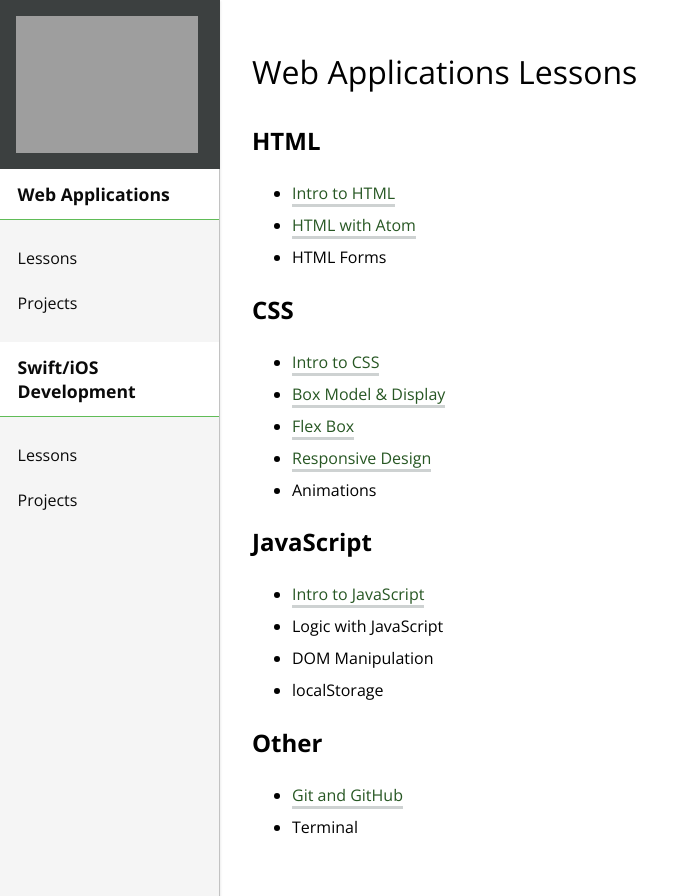
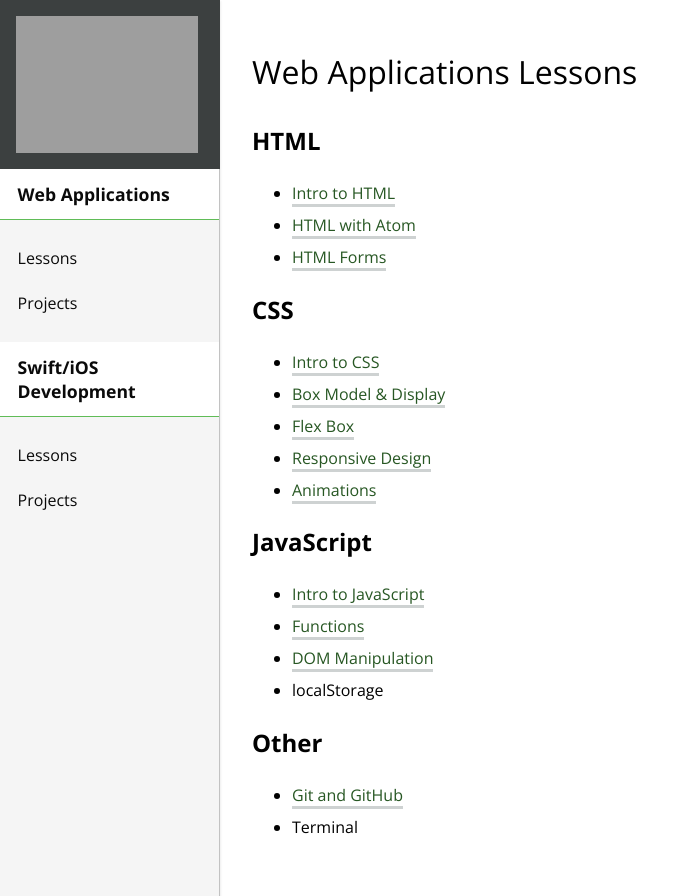
Before and after one commit to ameseee/kwk-curriculum-site, a Jekyll site: the page built from web-app/lessons/index.md, in a window 1280 px wide, cut to the strip 0-896 px from the top of the page. Shown: the whole strip, without its empty margins (0-699 px from the left). Built offline with Jekyll 4.4.1, drawn with Linux system fonts in a browser that asks for light colours; nearby versions of some CDN libraries.

Commit message:
Add link for W1 Thursday lessons

```diff
--- a/web-app/lessons/index.md
+++ b/web-app/lessons/index.md
@@ -5,19 +5,19 @@ title: Web Applications Lessons
 ## HTML
 - [Intro to HTML]({{ site.url }}/web-app/lessons/intro-html)
 - [HTML with Atom]({{ site.url }}/web-app/lessons/html-atom)
-- HTML Forms
+- [HTML Forms]({{ site.url }}/web-app/lesons/)
 
 ## CSS
 - [Intro to CSS]({{ site.url }}/web-app/lessons/intro-css)
 - [Box Model & Display]({{ site.url }}/web-app/lessons/box-model-display)
 - [Flex Box]({{ site.url }}/web-app/lessons/flexbox)
 - [Responsive Design]({{ site.url }}/web-app/lessons/responsive-design)
-- Animations
+- [Animations]({{ site.url }}/web-app/lesons/)
 
 ## JavaScript
 - [Intro to JavaScript]({{ site.url }}/web-app/lessons/intro-to-js)
-- Logic with JavaScript
-- DOM Manipulation
+- [Functions]({{ site.url }}/web-app/lesons/)
+- [DOM Manipulation]({{ site.url }}/web-app/lesons/)
 - localStorage
 
 ## Other
```
